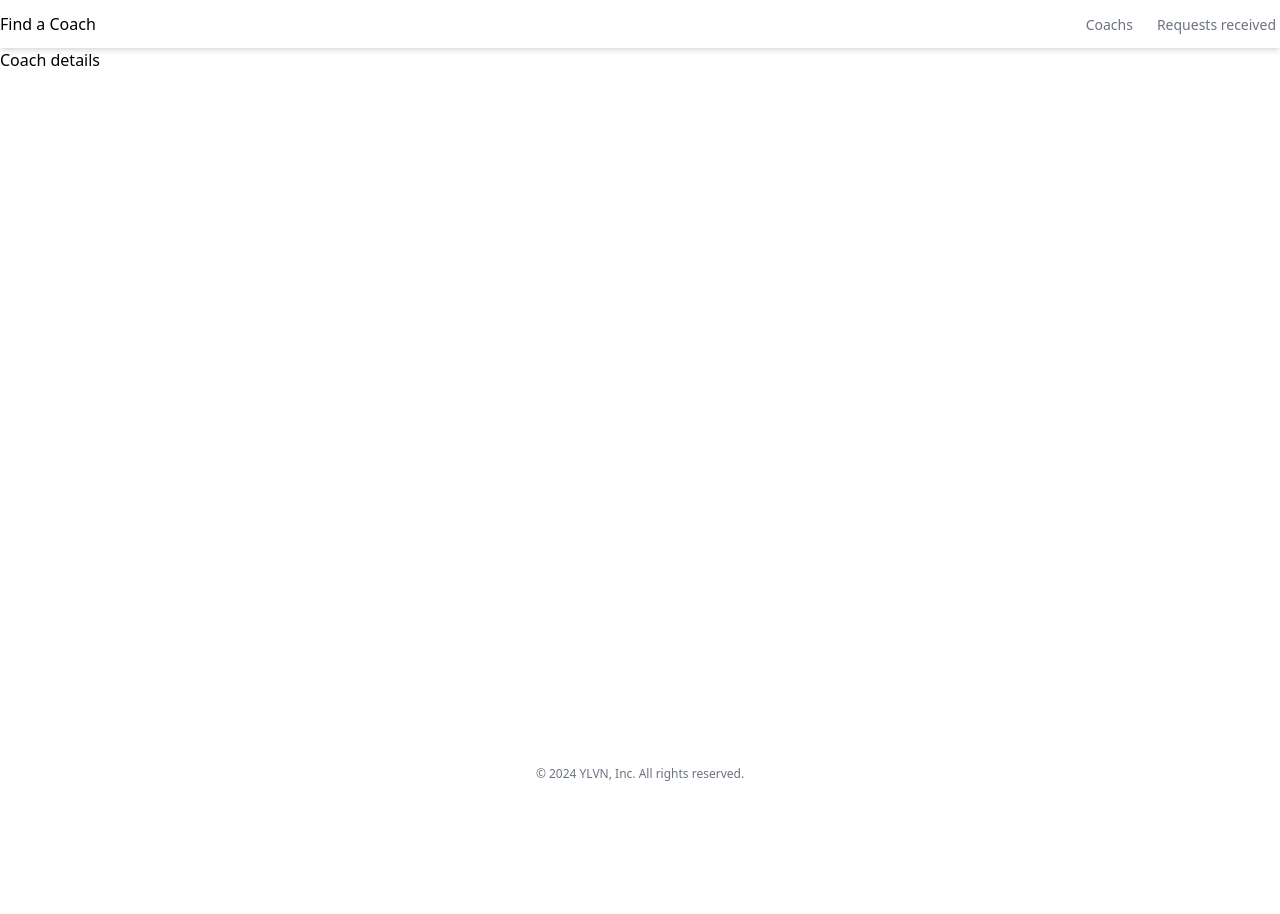
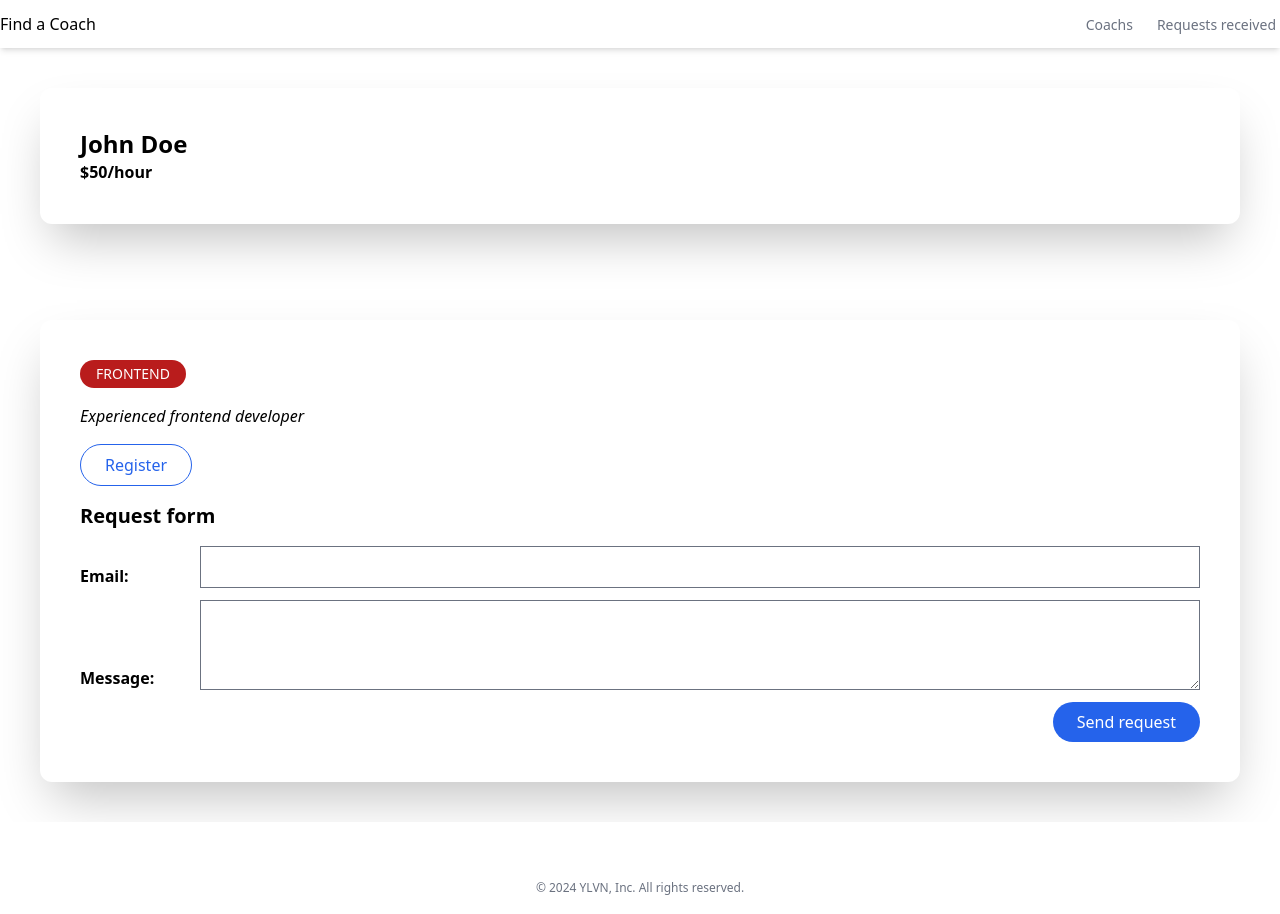
Before and after one commit to duongacy/vue-coachs, a Vue app: page /coaches/1/request in a window 1280 px wide. Before the commit the page ends 800 px from the top, so only its background shows below. Built offline with nearby package versions, Linux system fonts and the light colour scheme.

Commit message:
add firebase

```diff
--- a/src/components/coaches/CoachItem.vue
+++ b/src/components/coaches/CoachItem.vue
@@ -6,9 +6,7 @@
       <base-badge v-for="area in item.areas" :key="area" :type="area"></base-badge>
     </div>
     <div class="flex justify-end gap-4">
-      <base-button :to="coachDetailLink" class="text-blue-500" mode="contained"
-        >Details</base-button
-      >
+      <base-button :to="coachDetailLink" mode="contained">Details</base-button>
     </div>
   </div>
 </template>
@@ -20,7 +18,7 @@ import BaseButton from '../common/BaseButton.vue'
 import type { TCoach } from '@/types/coach'
 
 const coachDetailLink = computed(() => {
-  return '/coachs/' + props.item.id
+  return '/coaches/' + props.item.id
 })
 
 const props = defineProps<{ item: TCoach }>()
--- a/src/pages/coaches/CoachDetails.vue
+++ b/src/pages/coaches/CoachDetails.vue
@@ -1,7 +1,38 @@
 <template>
-  <div>Coach details</div>
+  <div class="flex flex-col gap-4">
+    <base-card>
+      <h2 class="text-2xl font-extrabold">{{ coach?.firstName }} {{ coach?.lastName }}</h2>
+      <p class="font-bold">${{ coach?.hourlyRate }}/hour</p>
+    </base-card>
+    <base-card class="gap-4 flex flex-col">
+      <div v-if="coach?.areas.length">
+        <base-badge v-for="area in coach?.areas" :key="area" :type="area"></base-badge>
+      </div>
+      <p class="italic">{{ coach?.description }}</p>
+      <base-button class="self-start" :to="registerLink">Register</base-button>
+
+      <router-view></router-view>
+    </base-card>
+  </div>
 </template>
 
-<script setup lang="ts"></script>
+<script setup lang="ts">
+import BaseBadge from '@/components/common/BaseBadge.vue'
+import BaseCard from '@/components/common/BaseCard.vue'
+import BaseButton from '@/components/common/BaseButton.vue'
+import { key } from '@/store'
+import { computed } from 'vue'
+import { useStore } from 'vuex'
 
-<style scoped></style>
+const store = useStore(key)
+const coachs = store.state.COACHES.coaches
+const props = defineProps<{ coachId: string }>()
+
+const coach = computed(() => {
+  return coachs.find((item) => item.id === props.coachId)
+})
+
+const registerLink = computed(() => {
+  return `/coaches/${props.coachId}/request`
+})
+</script>
--- a/src/pages/coaches/CoachesList.vue
+++ b/src/pages/coaches/CoachesList.vue
@@ -15,12 +15,24 @@ import CoachItem from '@/components/coaches/CoachItem.vue'
 import BaseButton from '@/components/common/BaseButton.vue'
 import { routes } from '@/router'
 import { key } from '@/store'
-import { computed } from 'vue'
+import type { TCoach } from '@/types/coach'
+import { computed, onMounted, ref } from 'vue'
 import { useStore } from 'vuex'
 const store = useStore(key)
-const coaches = computed(() => store.state.COACHES.coaches)
+
+const coaches = ref<TCoach[]>([])
+
+onMounted(() => {
+  fetch('https://vue-coachs-default-rtdb.asia-southeast1.firebasedatabase.app/coaches.json').then(
+    (rs) => {
+      rs.json().then((r) => {
+        console.log(r)
+        coaches.value = r
+      })
+    }
+  )
+})
+// const coaches = computed(() => store.state.COACHES.coaches)
 
 const registerRoute = routes.find((item) => item.name === 'coach-register')
 </script>
-
-<style scoped></style>
--- a/src/pages/requests/RequestForm.vue
+++ b/src/pages/requests/RequestForm.vue
@@ -1,7 +1,81 @@
 <template>
-  <div>Request form</div>
+  <div class="flex flex-col gap-4">
+    <h1 class="text-xl font-extrabold">Request form</h1>
+    <form @submit.prevent="onSubmit" class="flex flex-col gap-2">
+      <label class="grid grid-cols-[120px_1fr] items-end gap-y-1">
+        <strong>Email:</strong>
+        <input
+          type="text"
+          v-model.trim="request.userEmail.value"
+          :class="{
+            'border-red-500 focus:ring-red-500 focus:border-red-500': !!request.userEmail.error
+          }"
+          @change="cancelValidate('userEmail')"
+        />
+        <span />
+        <small class="text-red-500" v-if="request.userEmail.error">{{
+          request.userEmail.error
+        }}</small>
+      </label>
+
+      <label class="grid grid-cols-[120px_1fr] items-end gap-y-1">
+        <strong>Message:</strong>
+        <textarea
+          rows="3"
+          v-model.trim="request.message.value"
+          :class="{
+            'border-red-500 focus:ring-red-500 focus:border-red-500': !!request.message.error
+          }"
+          @change="cancelValidate('message')"
+        />
+        <span />
+        <small class="text-red-500" v-if="request.message.error">{{ request.message.error }}</small>
+      </label>
+      <base-button class="self-end" mode="contained">Send request</base-button>
+    </form>
+  </div>
 </template>
 
-<script setup lang="ts"></script>
+<script setup lang="ts">
+import BaseButton from '@/components/common/BaseButton.vue'
+import { key } from '@/store'
+import type { TRequest } from '@/types/request'
+import { ref } from 'vue'
+import { useRoute } from 'vue-router'
+import { useStore } from 'vuex'
+const store = useStore(key)
+const route = useRoute()
 
-<style scoped></style>
+const request = ref({
+  userEmail: { value: '', error: '' },
+  message: { value: '', error: '' }
+})
+
+const cancelValidate = (key: keyof typeof request.value) => {
+  request.value[key].error = ''
+}
+
+const checkValidate = () => {
+  let ok = true
+  if (!request.value.userEmail.value.includes('@')) {
+    request.value.userEmail.error = 'Email is not valid!'
+    ok = false
+  }
+  if (request.value.message.value === '') {
+    request.value.message.error = 'Please enter message!'
+    ok = false
+  }
+  return ok
+}
+
+const onSubmit = () => {
+  if (!checkValidate()) return
+  const data: TRequest = {
+    id: new Date().toISOString(),
+    coachId: route.params.coachId.toString(),
+    userEmail: request.value.userEmail.value,
+    message: request.value.message.value
+  }
+  store.dispatch('REQUESTS/addAction', data)
+}
+</script>
--- a/src/pages/requests/RequestsReceived.vue
+++ b/src/pages/requests/RequestsReceived.vue
@@ -1,7 +1,34 @@
 <template>
-  <div>Request received</div>
+  <div class="flex flex-col gap-4">
+    <div class="text-2xl font-extrabold">Request received</div>
+    <base-card class="flex flex-col gap-4" v-if="requests.length">
+      <div
+        class="border-cyan-400 border grid grid-cols-[auto_1fr] gap-2 p-4"
+        v-for="request in requests"
+        :key="request.id"
+      >
+        <strong>Email:</strong>
+        <a class="text-green-700" target="_blank" :href="'mailto:' + request.userEmail">{{
+          request.userEmail
+        }}</a>
+        <strong>Message:</strong>
+        <span>{{ request.message }}</span>
+      </div>
+    </base-card>
+    <base-card v-else>
+      <div class="p-4 text-xl">You don't have any request</div>
+    </base-card>
+  </div>
 </template>
 
-<script setup lang="ts"></script>
+<script setup lang="ts">
+import BaseCard from '@/components/common/BaseCard.vue'
+import { key } from '@/store'
+import { computed } from 'vue'
+import { useStore } from 'vuex'
 
-<style scoped></style>
+const store = useStore(key)
+const requests = computed(() => {
+  return store.state.REQUESTS.requests.filter((item) => item.coachId == store.state.coachId)
+})
+</script>
--- a/src/store/index.ts
+++ b/src/store/index.ts
@@ -1,15 +1,25 @@
 import { COACHES, type CoachsState } from './modules/COACHES'
 import { type InjectionKey } from 'vue'
 import { createStore, Store } from 'vuex'
+import { REQUESTS, type RequestState } from './modules/REQUESTS'
 
 export type TState = {
-  COACHES: CoachsState
+  COACHES: CoachsState,
+  REQUESTS: RequestState,
+  coachId: string
 }
 
 export const key: InjectionKey<Store<TState>> = Symbol()
 
-export const store = createStore<TState>({
+export const store = createStore({
+  state() {
+    return {
+      coachId: '1'
+    }
+  },
   modules: {
-    COACHES
+    COACHES,
+    REQUESTS
   },
+
 })
--- /dev/null
+++ b/src/store/modules/REQUESTS/index.ts
@@ -0,0 +1,29 @@
+import type { TRequest } from "@/types/request"
+
+export type RequestState = {
+    requests: TRequest[]
+}
+export const REQUESTS = {
+    namespaced: true,
+    state() {
+        return {
+            requests: []
+        }
+    },
+    actions: {
+        addAction(context: any, payload: TRequest) {
+            console.log({ payload });
+
+            setTimeout(() => {
+                context.commit({ type: 'addMutation', payload })
+            }, 1000)
+        }
+    },
+    mutations: {
+        addMutation(state: RequestState, action: { payload: TRequest }) {
+            state.requests.push(action.payload);
+            console.log({ state });
+
+        }
+    }
+}
--- /dev/null
+++ b/src/types/request.ts
@@ -0,0 +1,6 @@
+export type TRequest = {
+    id: string,
+    coachId: string,
+    userEmail: string,
+    message: string
+}
```
Also changed, not shown: src/store/modules/COACHES/coaches.json (added, +82 -0 lines).
